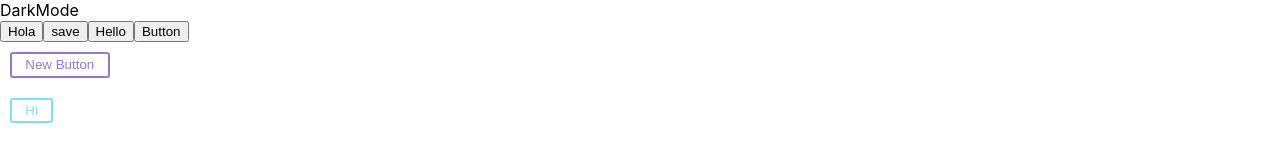
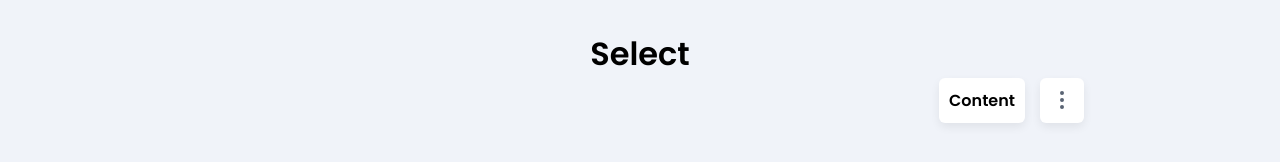
Before and after one commit to F34th3R/Alex-class, a React app: page / in a window 1280 px wide. Built offline with nearby package versions, Linux system fonts and the light colour scheme.

Commit message:
inicio del diseño

```diff
--- a/src/components/App.js
+++ b/src/components/App.js
@@ -1,29 +1,11 @@
-import React from 'react'
-import { Button, tema } from './shared/Button'
-import { ButtonStyled } from './shared/ButtonStyled'
+import React from "react";
+import { HomePage } from "./pages/HomePage";
 
 // Arrow Function
 export const App = () => {
   return (
     <>
-      <div>{tema}</div>
-      <Button background="btn-bg-purple-navy" content="Hola"/>
-      <Button background="btn-bg-space" content="save"/>
-      <Button content="Hello"/>
-      <Button />
-      <div>
-        <ButtonStyled color="#907ad6" background="#907ad6" onClick={() => console.log('Hola soy un boton nuevo')}>New Button</ButtonStyled>
-      </div>
-      <div>
-        <ButtonStyled color="#7fdeff" background="#7fdeff" onClick={() => console.log('Hola soy un boton nuevo')}>Hi</ButtonStyled>
-      </div>
+      <HomePage />
     </>
-  )
-}
-
-// Normal Function
-// function App() {
-//   return (
-
-//   )
-// }
+  );
+};
--- /dev/null
+++ b/src/components/pages/HomePage.jsx
@@ -0,0 +1,29 @@
+import React, { useState } from 'react'
+import moreVerticalSVG from '../../assets/svg/more-vertical.svg'
+import { Container, Flex, Margin, SVGDisplay, Card } from '../shared'
+
+export const HomePage = () => {
+  const [selected, setSelected] = useState(false)
+
+  const onSelectHandler = () => {
+    setSelected(true)
+  }
+
+  return (
+    <Container>
+      <Margin value="30px 0">
+        <Flex justifyContent="center">
+          <h1>Select</h1>
+        </Flex>
+        <Flex justifyContent="flex-end">
+          <Margin value="0 15px">
+            <Card>Content</Card>
+          </Margin>
+          <Card onClick={onSelectHandler}>
+            <SVGDisplay svg={moreVerticalSVG} height="24px" width="24px" />
+          </Card>
+        </Flex>
+      </Margin>
+    </Container>
+  )
+}
--- a/src/components/shared/Button.css
+++ /dev/null
@@ -1,18 +0,0 @@
-button {
-  border: none;
-  height: 40px;
-  background: #907ad6;
-  color: #fff;
-  font-size: 16px;
-  margin: 10px 12px;
-  padding: 8px 16px;
-  border-radius: 6px;
-}
-
-.btn-bg-purple-navy {
-  background: #4f518c;
-}
-
-.btn-bg-space {
-  background: #2c2a4a;
-}
--- a/src/components/shared/Button.jsx
+++ /dev/null
@@ -1,18 +0,0 @@
-import React from 'react'
-// import './Button.css'
-
-export const tema = 'DarkMode'
-const verbo = 'Correr'
-
-export const Button = ({ content, background }) => {
-  const message = `Esta lloviendo! ${content} ${tema} ${verbo}`
-
-  const onClickHandler = () => {
-    // console.log('Esta lloviendo! ' + content + ' ' + tema + ' ' + verbo)
-    console.log(message)
-  }
-
-  return (
-    <button className={background} onClick={onClickHandler}>{content || 'Button'}</button>
-  )
-}
--- a/src/components/shared/ButtonStyled.jsx
+++ /dev/null
@@ -1,10 +0,0 @@
-import styled from 'styled-components'
-
-export const ButtonStyled = styled.button`
-  background: transparent;
-  border-radius: 3px;
-  border: ${p => `2px solid ${p.background}`};
-  margin: 10px 10px;
-  padding: 0.25em 1em;
-  color: ${p => p.color};
-`
--- /dev/null
+++ b/src/components/shared/Card.jsx
@@ -0,0 +1,8 @@
+import styled from 'styled-components'
+
+export const Card = styled.div`
+  box-shadow: 0 4px 10px rgba(0, 0, 0, 0.07);
+  border-radius: 6px;
+  padding: 10px;
+  background: #fff;
+`
--- /dev/null
+++ b/src/components/shared/Container.jsx
@@ -0,0 +1,7 @@
+import styled from 'styled-components'
+
+export const Container = styled.div`
+  margin: 0 auto;
+  max-width: 920px;
+  padding: 0 16px;
+`
--- /dev/null
+++ b/src/components/shared/Flex.jsx
@@ -0,0 +1,8 @@
+import styled from 'styled-components'
+
+export const Flex = styled.div`
+  display: flex;
+  flex-flow: ${props => props.flexFlow};
+  justify-content: ${props => props.justifyContent};
+  align-items: ${props => props.alignItems};
+`
--- /dev/null
+++ b/src/components/shared/Margin.jsx
@@ -0,0 +1,5 @@
+import styled from 'styled-components'
+
+export const Margin = styled.div`
+  margin: ${props => props.value};
+`
--- /dev/null
+++ b/src/components/shared/SVGDisplay.jsx
@@ -0,0 +1,8 @@
+import styled from 'styled-components'
+
+export const SVGDisplay = styled.div`
+  height: ${props => props.height};
+  width: ${props => props.width};
+  margin: ${props => props.margin};
+  background: url(${props => props.svg});
+`
--- /dev/null
+++ b/src/components/shared/index.js
@@ -0,0 +1,5 @@
+export { Container } from './Container'
+export { Flex } from './Flex'
+export { Margin } from './Margin'
+export { SVGDisplay } from './SVGDisplay'
+export { Card } from './Card'
--- a/src/index.css
+++ b/src/index.css
@@ -1,10 +1,17 @@
+@import url('https://fonts.googleapis.com/css2?family=Poppins:ital,wght@0,600;1,400&display=swap');
+
+* {
+  box-sizing: border-box;
+  margin: 0px;
+  padding: 0px;
+  font-family: 'Poppins', 'Sans Serif';
+}
+
 body {
   margin: 0;
-  font-family: -apple-system, BlinkMacSystemFont, 'Segoe UI', 'Roboto', 'Oxygen',
-    'Ubuntu', 'Cantarell', 'Fira Sans', 'Droid Sans', 'Helvetica Neue',
-    sans-serif;
   -webkit-font-smoothing: antialiased;
   -moz-osx-font-smoothing: grayscale;
+  background: #F0F3F9;
 }
 
 code {
```
Also changed, not shown: src/components/App.css (deleted, +0 -38 lines), src/assets/svg/more-vertical.svg (added), 1 other file.
